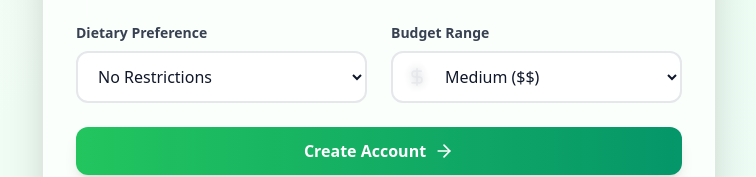
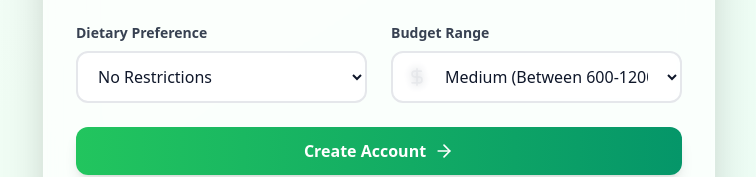
Before and after one commit to MuhammadTahmidurRahman/bachaofood, a React (Vite) app: page /register in a window 1280 px wide. Shown: the part 566-743 px from the top of the page, without its empty margins (261-1017 px from the left). Built offline with nearby package versions, Linux system fonts and the light colour scheme.

Commit message:
Registration

```diff
--- a/src/pages/Register.jsx
+++ b/src/pages/Register.jsx
@@ -281,9 +281,9 @@ const Register = () => {
                     onChange={handleChange}
                     className="input-field pl-12"
                   >
-                    <option value="low">Low ($)</option>
-                    <option value="medium">Medium ($$)</option>
-                    <option value="high">High ($$$)</option>
+                    <option value="low">Low (Between 300-500 taka)</option>
+                    <option value="medium">Medium (Between 600-1200 taka)</option>
+                    <option value="high">High (Over 1200 taka)</option>
                   </select>
                 </div>
               </div>
```
